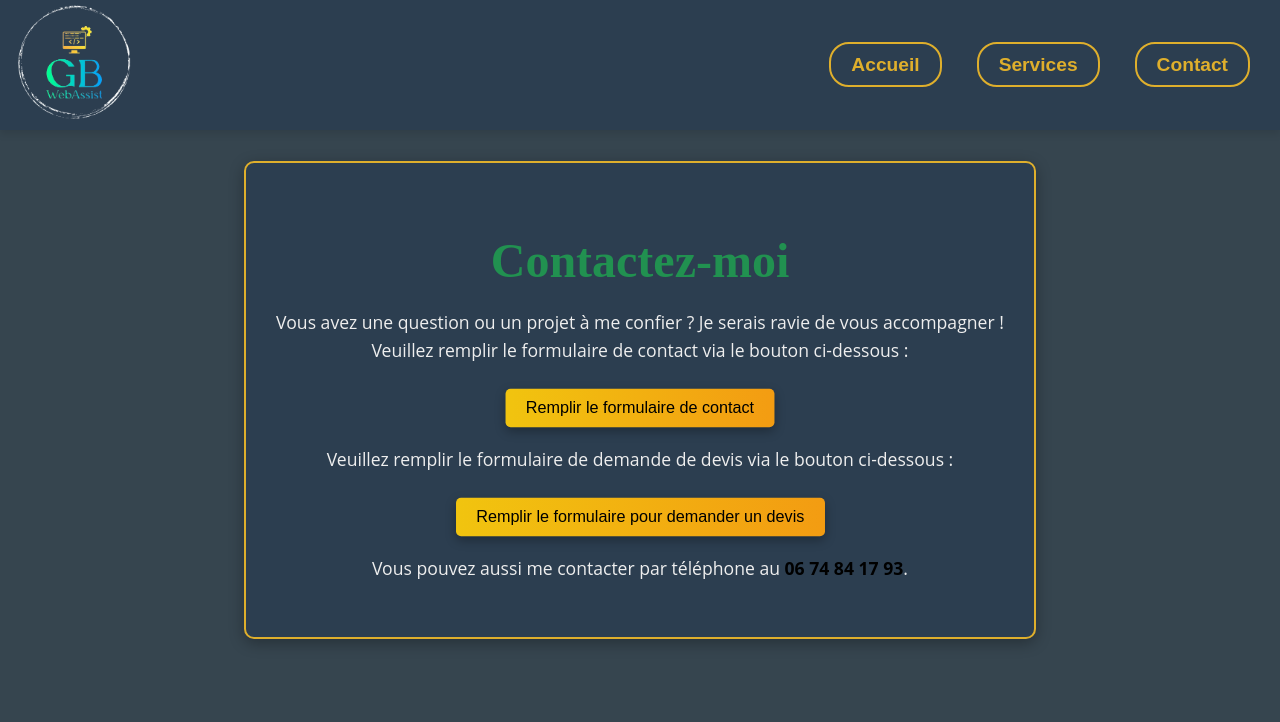
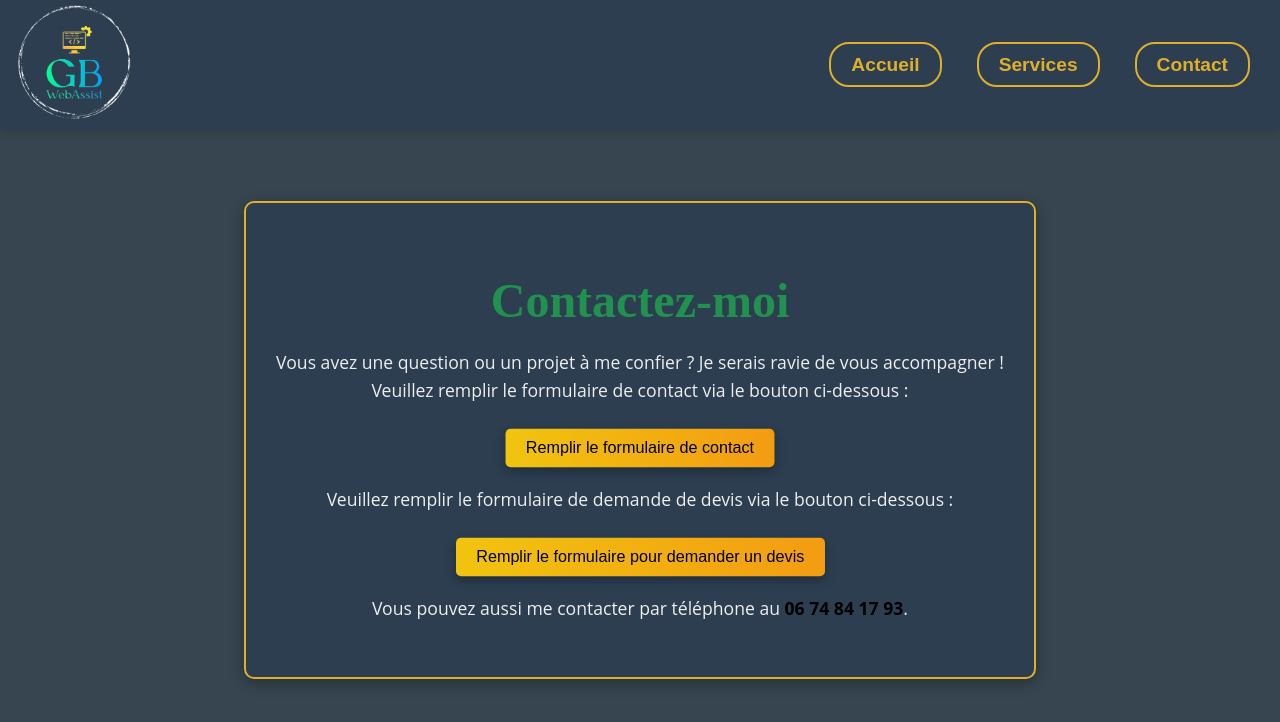
Before and after one commit to GaelleB/gb-webassist, a React (Create React App) app: page /contact in a window 1280 px wide. Shown: the top 722 px of the page. Built offline with nearby package versions, Linux system fonts and the light colour scheme.

Commit message:
modif global css

```diff
--- a/src/styles/global.css
+++ b/src/styles/global.css
@@ -294,7 +294,7 @@ strong, .suggestion {
   justify-content: center;
   align-items: center;
   min-height: 80vh;
-  padding: 80px 20px; /* Ajout de padding horizontal */
+  padding: 120px 20px;
 }
 
 .article-contact {
```
